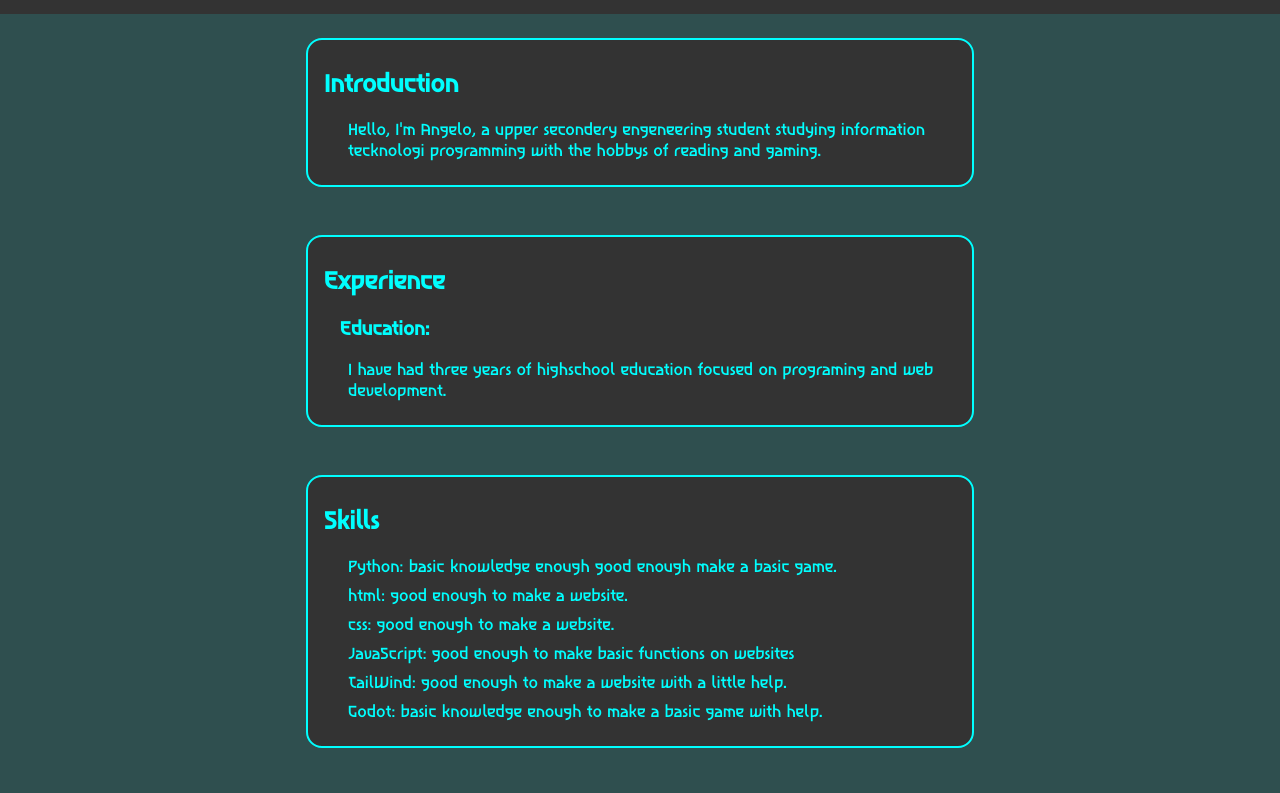
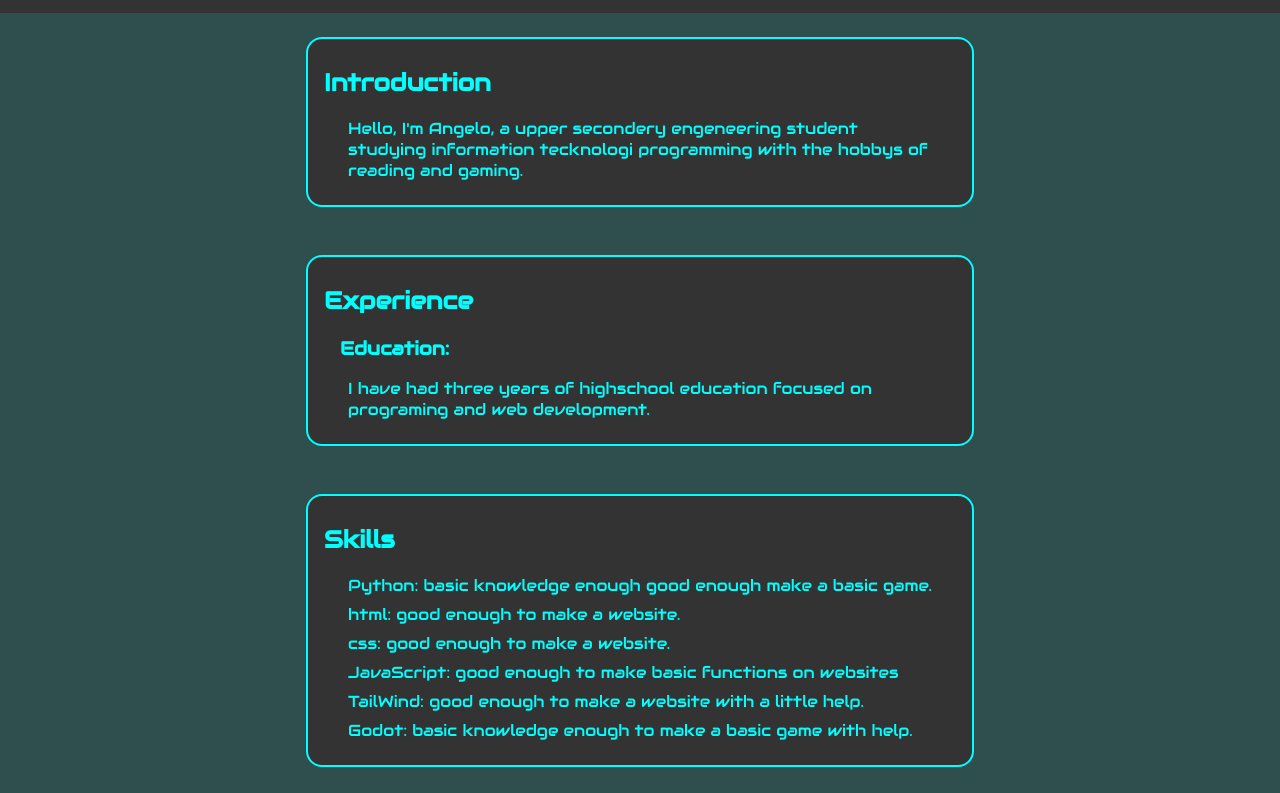
Before and after one commit to WorkingZeus7/WorkingZeus7.github.io, a plain HTML site: page index.html in a window 1280 px wide. Shown: the part 87-880 px from the top of the page. Drawn offline with Linux system fonts and the light colour scheme.

Commit message:
font change

```diff
--- a/style/styles.css
+++ b/style/styles.css
@@ -40,5 +40,5 @@ p {
 
 @font-face {
     font-family: customFont;
-    src: url(../Asimovian-Regular.ttf);
+    src: url(../Audiowide-Regular.ttf);
 }
```
Also changed, not shown: Asimovian-Regular.ttf (deleted), Audiowide-Regular.ttf (added).
